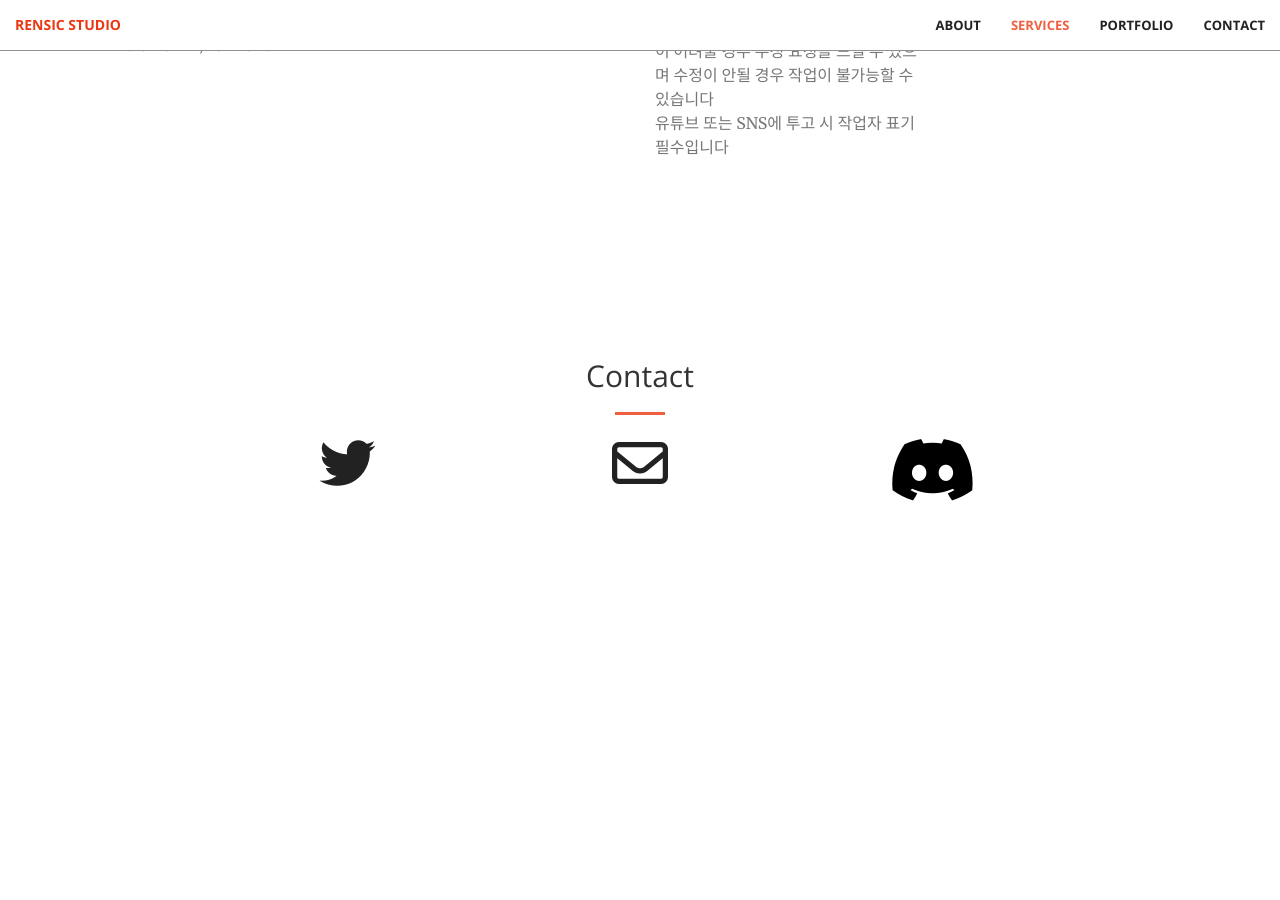
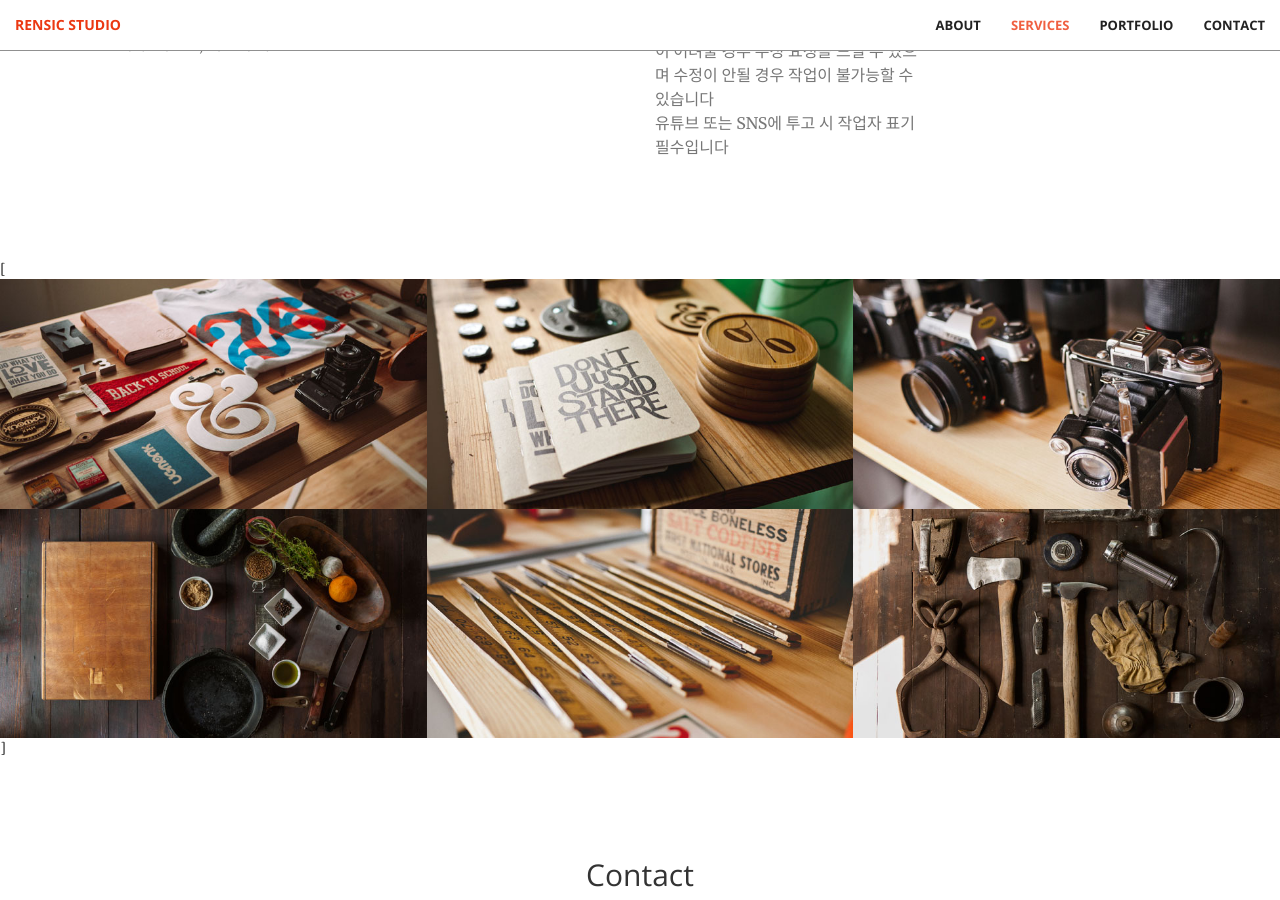
Before and after one commit to RenSicStudio/RenSicStudio.github.io, a Jekyll site: the page built from index.html, in a window 1280 px wide and 900 px high, scrolled down 1921 px. Built offline with Jekyll 4.4.1, drawn with Linux system fonts in a browser that asks for light colours; nearby versions of some CDN libraries; before the commit the page ends 2546 px from its top, so only the background shows below that.

Commit message:
Update front.html

```diff
--- a/_layouts/front.html
+++ b/_layouts/front.html
@@ -8,8 +8,10 @@
   {% include header.html %}
   {% include call-to-action.html %}
   {% include services.html %}
+  [{% include portfolio.html %}]
   {% include contact.html %}
   {% include scripts.html %}
+
 </body>
 
 </html>
```
